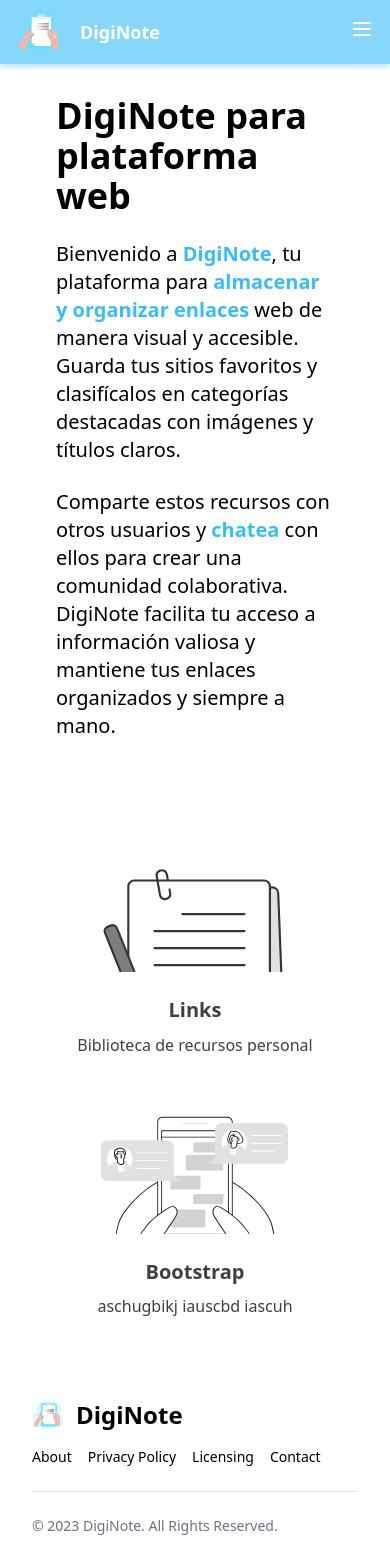
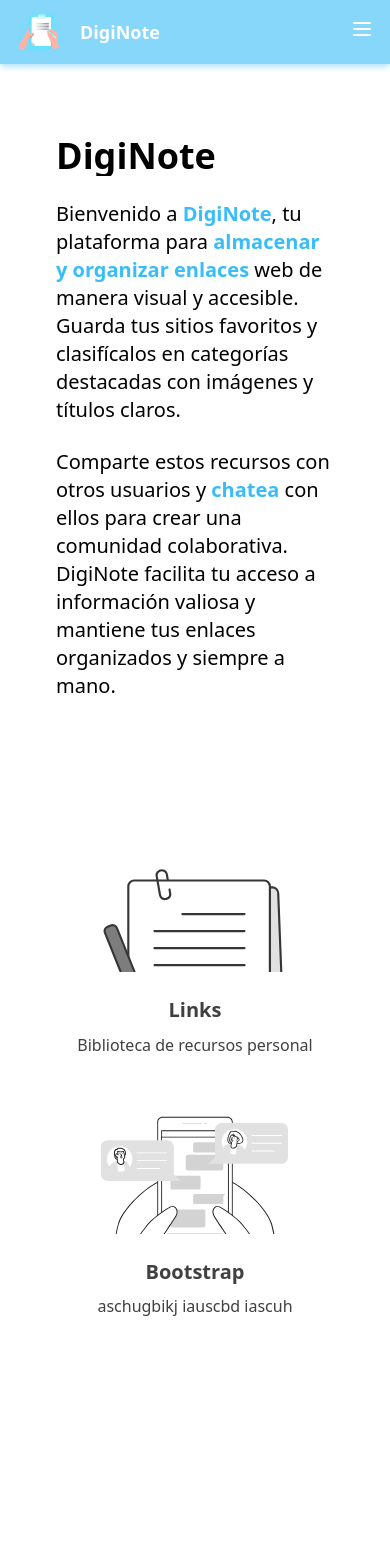
Before and after one commit to ImanolCB/DigiNote, a React (Vite) app in the folder DigiNote/: page / in a window 390 px wide. Shown: the top 1568 px of the page. Built offline with nearby package versions, Linux system fonts and the light colour scheme.

Commit message:
Fixed responsive image from Home component

```diff
--- a/DigiNote/package.json
+++ b/DigiNote/package.json
@@ -14,6 +14,7 @@
     "@material-tailwind/react": "^2.1.9",
     "react": "^18.3.1",
     "react-dom": "^18.3.1",
+    "react-scroll-motion": "^0.3.3",
     "scrollreveal": "^4.0.9"
   },
   "devDependencies": {
--- a/DigiNote/src/components/Footer/Footer.tsx
+++ b/DigiNote/src/components/Footer/Footer.tsx
@@ -1,7 +1,7 @@
 const logo = './../../../public/logo.svg';
 export default function Footer() {
     return (
-        <footer className="bg-white rounded-lg shadow shadow-md shadow-white bg-neutral-50 m-4">
+        <footer className="bg-white rounded-lg shadow shadow-md shadow-white bg-neutral-50 mt-48">
             <div className="w-full max-w-screen-xl mx-auto p-4 md:py-8">
                 <div className="sm:flex sm:items-center sm:justify-between">
                     <a href="#" className="flex items-center mb-4 sm:mb-0 space-x-3 rtl:space-x-reverse">
--- a/DigiNote/src/components/Home/Home.tsx
+++ b/DigiNote/src/components/Home/Home.tsx
@@ -10,8 +10,9 @@
     <>
       <section className="flex h-screen py-4 items-center ">
         <div className="flex-1 mx-14 ">
+        <div className="md:w-4/5 m-auto">
           <h1 className="font-extrabold antialiased text-4xl font-sans my-4 line-clamp-3">
-            DigiNote para plataforma web
+              DigiNote
             </h1>
 
             <p className="font-light antialiased text-xl font-sans my-6">
@@ -24,8 +25,10 @@
               DigiNote facilita tu acceso a información valiosa y mantiene tus enlaces organizados y siempre a mano.
             </p>
         </div>
+
+        </div>
         <div className="flex-1 m-auto hidden sm:block">
-          <ImageResponsive src={ilustration} alt={"Illustration"} className="w-2/3" />
+          <ImageResponsive src={ilustration} alt={"Illustration"} className='md:w-2/3' />
         </div>
       </section>
 
--- a/DigiNote/src/components/ImageResponsive/ImageResponsive.tsx
+++ b/DigiNote/src/components/ImageResponsive/ImageResponsive.tsx
@@ -10,7 +10,7 @@
 
   return (
     <>
-        <div className={`m-auto  overflow-hidden object-cover pointer-events-none ${className}`}>
+        <div className={`m-auto sm:w-full overflow-hidden object-cover pointer-events-none ${className}`}>
             <img
             src={src}
             alt={alt}
```
Also changed, not shown: 1 other file (tests, documents, lock files or other folders). Lines whose indentation alone changed are shown as unchanged.
